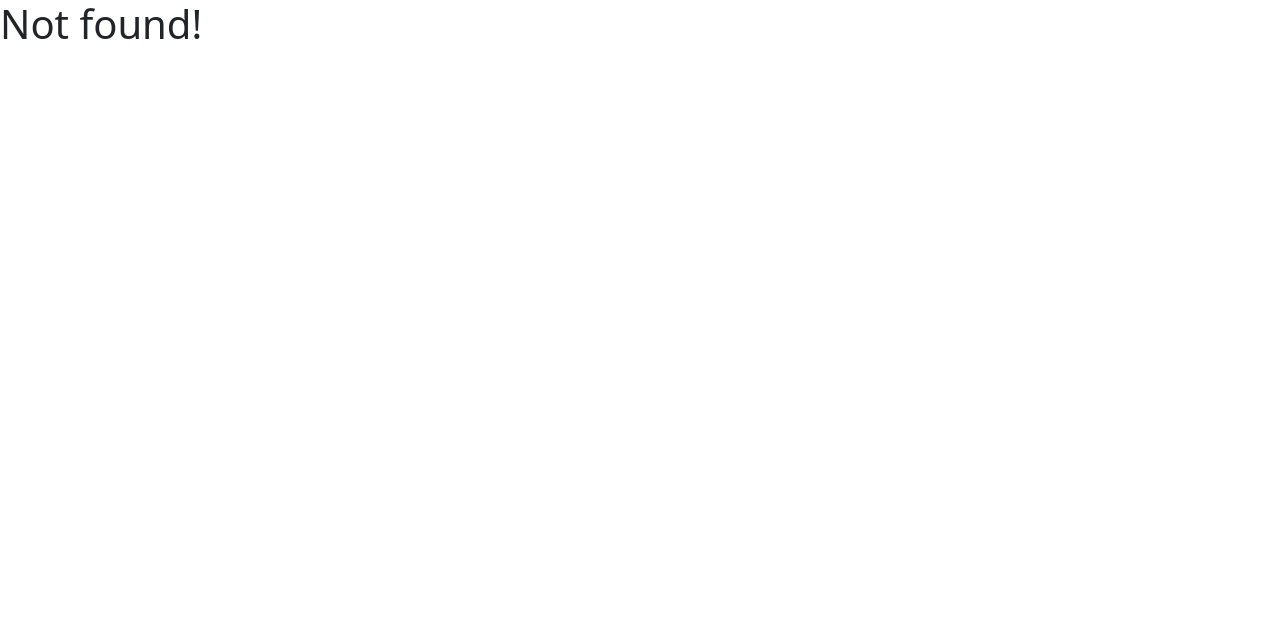
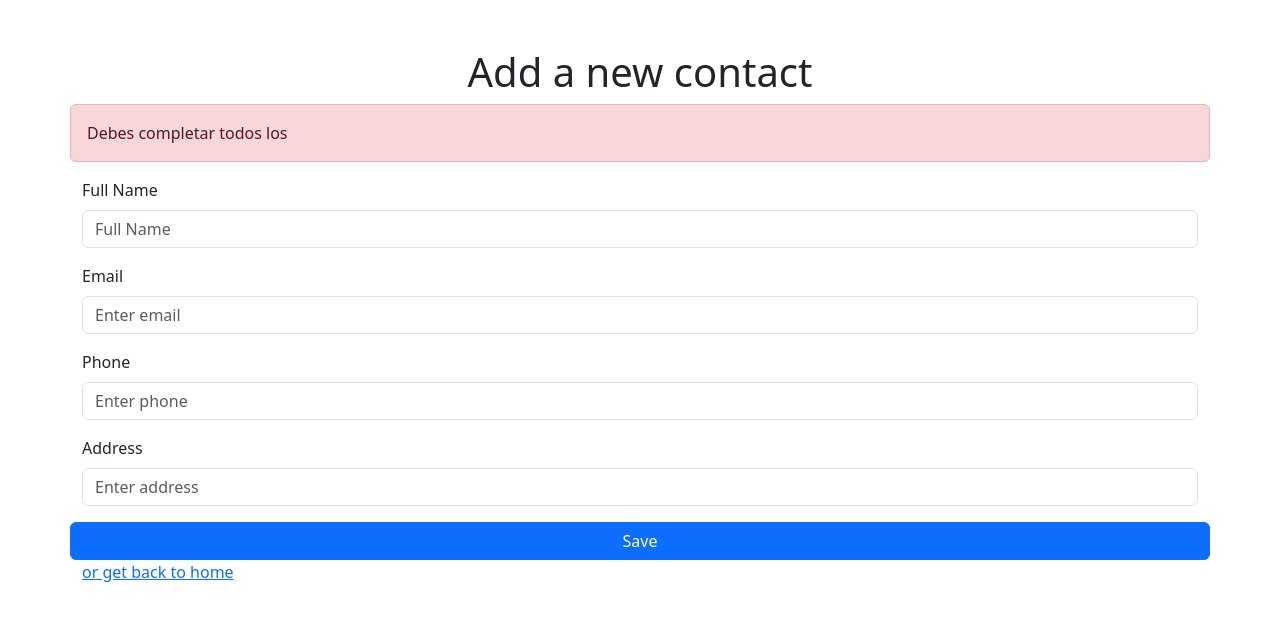
Before and after one commit to 4GeeksAcademy/betadav-contact-list-lt-pt55, a React (Vite) app: page /editContacts/1 in a window 1280 px wide. Before the commit this address had no page. Shown: the top 620 px of the page. Built offline with nearby package versions, Linux system fonts and the light colour scheme.

Commit message:
done, I guest

```diff
--- /dev/null
+++ b/src/pages/AddNewContact.jsx
@@ -0,0 +1,79 @@
+import { Link } from "react-router-dom";
+
+import useGlobalReducer from "../hooks/useGlobalReducer.jsx";
+import { useState } from "react";
+
+export const AddNewContact = () => {
+
+    const { store, dispatch } = useGlobalReducer()
+    const [name, setName] = useState('')
+    const [phone, setPhone] = useState('')
+    const [address, setAddress] = useState('')
+    const [email, setEmail] = useState('')
+
+    function createContact() {
+            fetch('https://playground.4geeks.com/contact/agendas/David/contacts', {
+      method: "POST",
+      body: JSON.stringify({
+        "name": name,
+        "phone": phone,
+        "email": email,
+        "address": address
+      }),
+      headers: {
+        "Content-Type": "application/json"
+      }
+    })
+      .then(() => {
+        setName('')
+        setPhone('')
+        setEmail('')
+        setAddress('')
+      })
+    }
+
+    return (
+        <div className="container mt-5">
+            <div className="d-flex justify-content-center">
+                <h1>Add a new contact</h1>
+            </div>
+            <div className="row">
+                {name == '' ?
+                    <div className="alert alert-danger" role="alert">
+                        Debes completar todos los
+                    </div>
+                    : null}
+
+                <div className="mb-3">
+                    <label htmlFor="formGroupExampleInput" className="form-label">Full Name</label>
+                    <input type="text" className="form-control" id="formGroupExampleInput" placeholder="Full Name" value={name} onChange={(e) => {
+                        setName(e.target.value)
+                    }} />
+                </div>
+                <div className="mb-3">
+                    <label htmlFor="formGroupExampleInput2" className="form-label">Email</label>
+                    <input type="email" className="form-control" id="formGroupExampleInput2" placeholder="Enter email" value={email} onChange={(e) => {
+                        setEmail(e.target.value)
+                    }} />
+                </div>
+                <div className="mb-3">
+                    <label htmlFor="formGroupExampleInput" className="form-label">Phone</label>
+                    <input type="number" className="form-control" id="formGroupExampleInput" placeholder="Enter phone" value={phone} onChange={(e) => {
+                        setPhone(e.target.value)
+                    }} />
+                </div>
+                <div className="mb-3">
+                    <label htmlFor="formGroupExampleInput2" className="form-label">Address</label>
+                    <input type="text" className="form-control" id="formGroupExampleInput2" placeholder="Enter address" value={address} onChange={(e) => {
+                        setAddress(e.target.value)
+                    }} />
+                </div>
+                <button className="col rounded btn btn-primary" onClick={() => createContact()} type="button">Save</button>
+                <Link to="/">
+                    <span className="mb-0">or get back to home</span>
+                </Link>
+            </div>
+
+        </div>
+    );
+};
--- a/src/pages/Demo.jsx
+++ b/src/pages/Demo.jsx
@@ -14,7 +14,7 @@ export const Demo = () => {
       }
     })
       .then(() => {
-        createContact()
+        console.log('se creo el usuario')
       })
   }
 
@@ -47,7 +47,6 @@ export const Demo = () => {
         })
         getContacts();
       });
-
   }
 
   useEffect(() => {
@@ -61,7 +60,7 @@ export const Demo = () => {
 
     <div className="container">
       <div className="d-flex flex-row-reverse my-3">
-        <Link to="/addNewUser">
+        <Link to="/AddNewContact">
           <button className="btn btn-primary">Add New Contact</button>
         </Link>
       </div>
@@ -82,7 +81,9 @@ export const Demo = () => {
                   <p><i className="fa-solid fa-envelope"></i> {contact.email}</p>
                 </div>
                 <div className="col-4 d-flex align-items-start justify-content-end">
-                  <button className="btn"><i className="fa-solid fa-pencil"></i></button>
+                  <Link to={`/editContacts/${contact.id}`}>
+                    <button className="btn"><i className="fa-solid fa-pencil"></i></button>
+                  </Link>
                   <button className="btn" onClick={() => deleteContact(contact.id)}><i className="fa-solid fa-trash-can"></i></button>
                 </div>
               </div>
--- /dev/null
+++ b/src/pages/EditContacts.jsx
@@ -0,0 +1,80 @@
+import { Link, useParams } from "react-router-dom";
+
+import useGlobalReducer from "../hooks/useGlobalReducer.jsx";
+import { useState } from "react";
+
+export const EditContacts = () => {
+
+    const { store } = useGlobalReducer()
+    const { Id } = useParams()
+    const [name, setName] = useState('')
+    const [phone, setPhone] = useState('')
+    const [address, setAddress] = useState('')
+    const [email, setEmail] = useState('')
+
+    function editContact(id) {
+            fetch(`https://playground.4geeks.com/contact/agendas/David/contacts/${id}`, {
+      method: "PUT",
+      body: JSON.stringify({
+        "name": name,
+        "phone": phone,
+        "email": email,
+        "address": address
+      }),
+      headers: {
+        "Content-Type": "application/json"
+      }
+    })
+      .then(() => {
+        setName('')
+        setPhone('')
+        setEmail('')
+        setAddress('')
+      })
+    }
+
+    return (
+        <div className="container mt-5">
+            <div className="d-flex justify-content-center">
+                <h1>Add a new contact</h1>
+            </div>
+            <div className="row">
+                {name == '' ?
+                    <div className="alert alert-danger" role="alert">
+                        Debes completar todos los
+                    </div>
+                    : null}
+
+                <div className="mb-3">
+                    <label htmlFor="formGroupExampleInput" className="form-label">Full Name</label>
+                    <input type="text" className="form-control" id="formGroupExampleInput" placeholder="Full Name" value={name} onChange={(e) => {
+                        setName(e.target.value)
+                    }} />
+                </div>
+                <div className="mb-3">
+                    <label htmlFor="formGroupExampleInput2" className="form-label">Email</label>
+                    <input type="email" className="form-control" id="formGroupExampleInput2" placeholder="Enter email" value={email} onChange={(e) => {
+                        setEmail(e.target.value)
+                    }} />
+                </div>
+                <div className="mb-3">
+                    <label htmlFor="formGroupExampleInput" className="form-label">Phone</label>
+                    <input type="number" className="form-control" id="formGroupExampleInput" placeholder="Enter phone" value={phone} onChange={(e) => {
+                        setPhone(e.target.value)
+                    }} />
+                </div>
+                <div className="mb-3">
+                    <label htmlFor="formGroupExampleInput2" className="form-label">Address</label>
+                    <input type="text" className="form-control" id="formGroupExampleInput2" placeholder="Enter address" value={address} onChange={(e) => {
+                        setAddress(e.target.value)
+                    }} />
+                </div>
+                <button className="col rounded btn btn-primary" onClick={() => editContact(Id)} type="button">Save</button>
+                <Link to="/">
+                    <span className="mb-0">or get back to home</span>
+                </Link>
+            </div>
+
+        </div>
+    );
+};
--- a/src/routes.jsx
+++ b/src/routes.jsx
@@ -8,7 +8,8 @@ import {
 import { Layout } from "./pages/Layout";
 import { Single } from "./pages/Single";
 import { Demo } from "./pages/Demo";
-import { AddNewUser } from "./pages/AddNewUser";
+import { AddNewContact } from "./pages/AddNewContact";
+import { EditContacts } from "./pages/EditContacts";
 
 export const router = createBrowserRouter(
     createRoutesFromElements(
@@ -24,7 +25,8 @@ export const router = createBrowserRouter(
         {/* Nested Routes: Defines sub-routes within the BaseHome component. */}
         <Route path= "/" element={<Demo />} />
         <Route path="/single/:theId" element={ <Single />} />  {/* Dynamic route for single items */}
-        <Route path="/addNewUser" element={<AddNewUser/>} />
+        <Route path="/addNewContact" element={<AddNewContact/>} />
+        <Route path="/editContacts/:Id" element={<EditContacts/>} />
       </Route>
     )
 );
--- a/src/store.js
+++ b/src/store.js
@@ -1,27 +1,13 @@
 export const initialStore = () => {
   return {
     message: null,
-    todos: [
-      {
-        id: 1,
-        title: "Make lunch",
-        background: null,
-      }
-    ],
     contacts: []
   }
 }
 
 export default function storeReducer(store, action = {}) {
   switch (action.type) {
-    // case 'add_task':
 
-    //   // const { id,  color } = action.payload
-
-    //   return {
-    //     ...store,
-    //     todos: store.todos.map((todo) => (todo.id === id ? { ...todo, background: color } : todo))
-    //   };
     case 'get_contacts':
 
       return {
@@ -35,8 +21,6 @@ export default function storeReducer(store, action = {}) {
         contacts: action.payload,
       };
 
-      // case 'create_contact' :
-
     default:
       throw Error('Unknown action.');
   }
```
